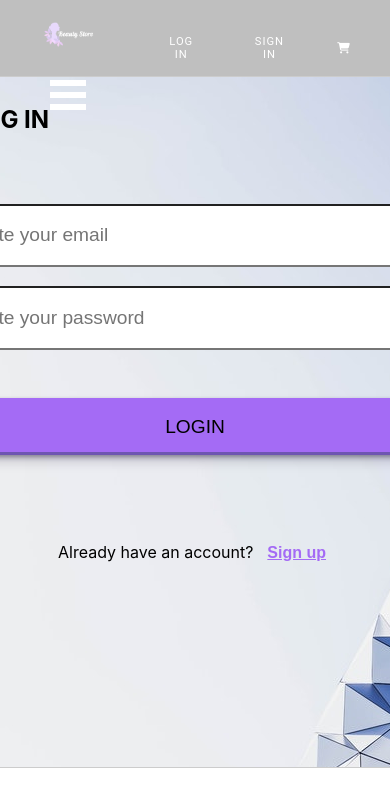
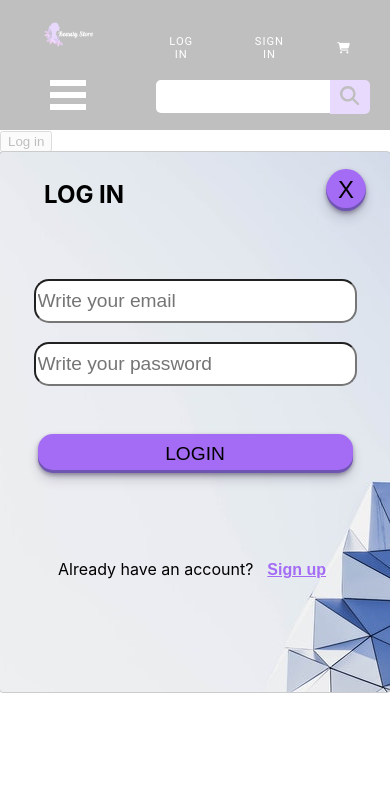
Before and after one commit to SusanaSalmeron/react-shop-online, a React (Create React App) app: page /login in a window 390 px wide. Both pictures are taken after a click on the button "LOG IN". Shown: the top 806 px of the page. Built offline with nearby package versions, Linux system fonts and the light colour scheme.

Commit message:
responsive login modal

```diff
--- a/src/components/Login/login.css
+++ b/src/components/Login/login.css
@@ -40,24 +40,6 @@
     height: 650px;
 }
 
-.mymodal label {
-    font-size: 1.3em;
-    margin-top: 2em;
-    display: none;
-}
-
-.mymodal input {
-    width: 90%;
-    height: 3em;
-    font-size: 1.2em;
-    margin: 0.5em auto;
-    border-radius: 15px;
-}
-
-.mymodal .loginform:nth-child(3) {
-    margin-top: 2em;
-}
-
 .signup {
     width: 100%;
     margin-top: 3em;
@@ -75,3 +57,19 @@
     color: #A46BF5;
     font-weight: 800;
 }
+
+@media(max-width: 576px) {
+    .mymodal {
+        width: 400px;
+        height: 550px;
+        background-position: bottom;
+    }
+}
+
+@media(max-width: 480px) {
+    .mymodal {
+        width: 350px;
+        height: 500px;
+        background-position: bottom;
+    }
+}
--- a/src/components/LoginForm/loginForm.module.css
+++ b/src/components/LoginForm/loginForm.module.css
@@ -2,6 +2,18 @@
     display: flex;
     flex-wrap: wrap;
     justify-content: space-between;
+}
+
+.loginform label {
+    display: none;
+}
+
+.loginform input {
+    width: 90%;
+    height: 3em;
+    font-size: 1.2em;
+    margin: 0.5em auto;
+    border-radius: 15px;
 }
 
 .loginform button {
@@ -37,3 +49,26 @@
     box-shadow: #6086af 0 3px 7px inset;
     transform: translateY(2px);
 }
+
+
+@media(max-width: 576px) {
+    .loginform input {
+        height: 2.5em;
+    }
+
+    .loginform button {
+        height: 2.5em;
+    }
+
+}
+
+@media(max-width: 480px) {
+    .loginform input {
+        height: 2em;
+    }
+
+    .loginform button {
+        height: 2em;
+    }
+
+}
```
